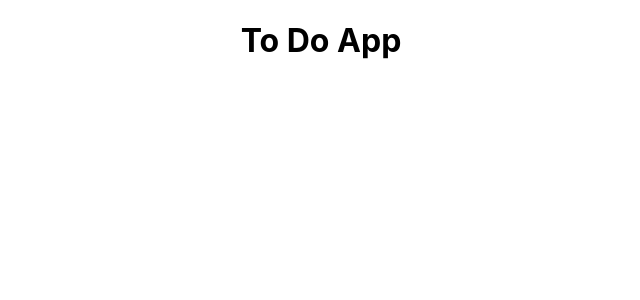
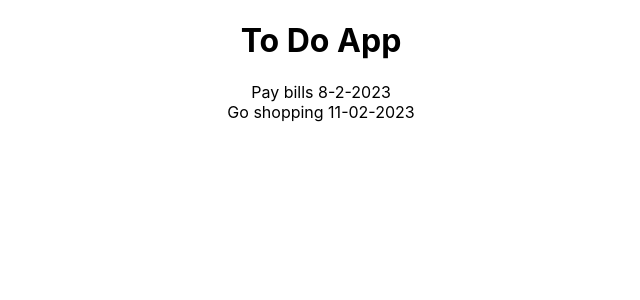
Before and after one commit to JSadowy/to-do-list-app, a React (Create React App) app: page / in a window 1280 px wide. Shown: the top 300 px of the page, without its empty margins (319-959 px from the left). Built offline with nearby package versions, Linux system fonts and the light colour scheme.

Commit message:
add new Component

```diff
--- a/src/App.js
+++ b/src/App.js
@@ -1,11 +1,23 @@
 import './App.css';
+import { useState } from 'react';
+import { todoData } from './todoData';
+import { ToDoDisplaying } from './Components/ToDoDisplaying'
 
 function App() {
+  const [todo, setTodo] = useState(todoData)
+
   return (
     <div className="App">
       <h1>To Do App</h1>
+      {
+        todo.map((todo, date) => (
+          <ToDoDisplaying key={todo.index}
+            date={date}
+            todo={todo} />
+        ))
+      }
     </div>
-  );
-}
+  )
+};
 
 export default App;
--- /dev/null
+++ b/src/Components/ToDoDisplaying.js
@@ -0,0 +1,7 @@
+export const ToDoDisplaying = ({ todo, index }) => {
+    return (
+        <div>
+            {todo.title} {todo.date}
+        </div>
+    )
+}
```
